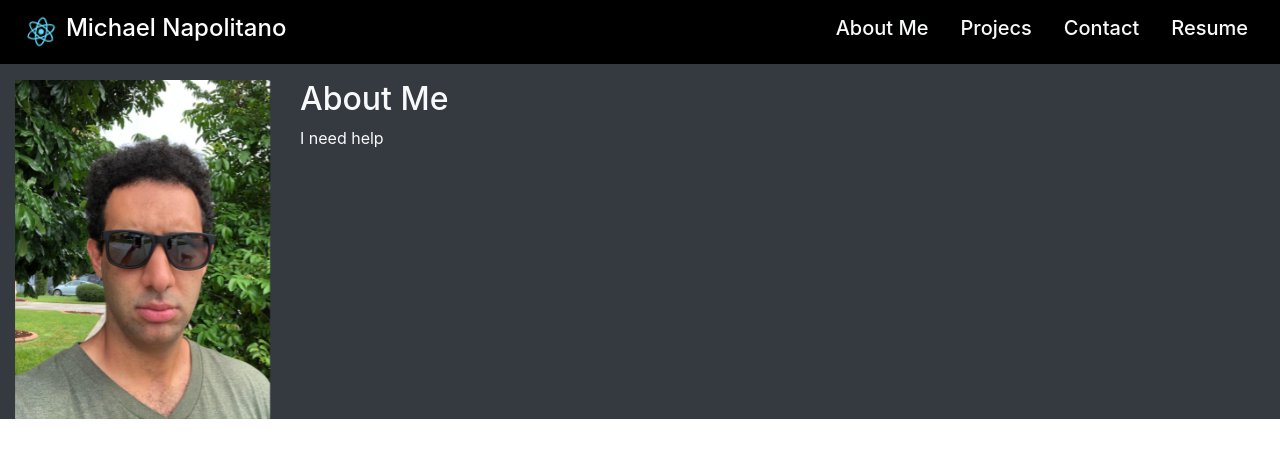
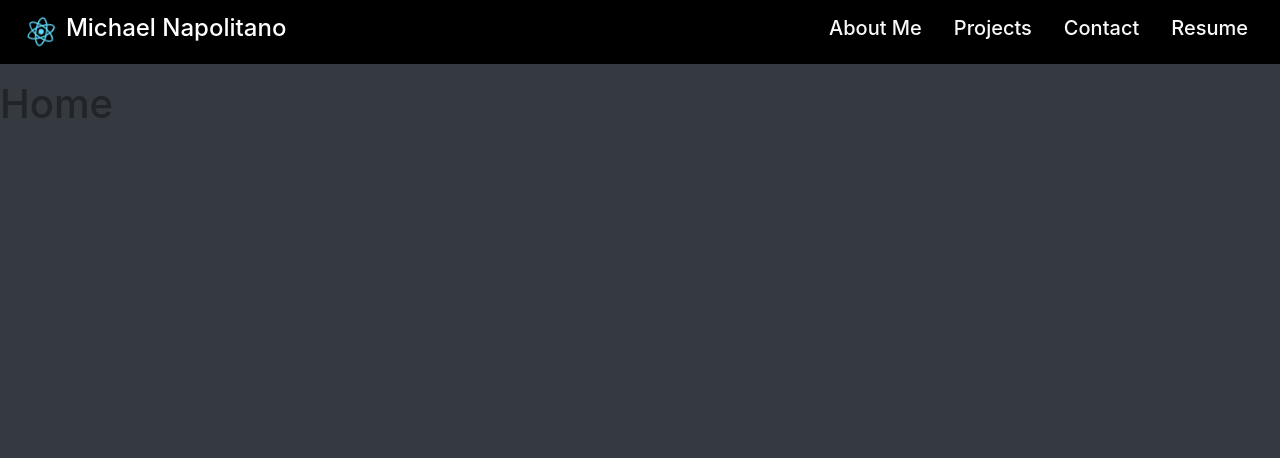
Before and after one commit to Napo-100/react-portfolio, a React (Create React App) app: page / in a window 1280 px wide. Shown: the top 458 px of the page. Built offline with nearby package versions, Linux system fonts and the light colour scheme.

Commit message:
changed file structure and imported react-router-dom

```diff
--- a/package.json
+++ b/package.json
@@ -10,6 +10,7 @@
     "react": "^17.0.1",
     "react-bootstrap": "^1.4.0",
     "react-dom": "^17.0.1",
+    "react-router-dom": "^5.2.0",
     "react-scripts": "4.0.1",
     "web-vitals": "^0.2.4"
   },
--- a/src/App.css
+++ b/src/App.css
@@ -36,3 +36,7 @@
     transform: rotate(360deg);
   }
 }
+
+#wrapper {
+  height: 100vh;
+}
--- a/src/App.js
+++ b/src/App.js
@@ -1,16 +1,35 @@
 import React from "react";
+import { BrowserRouter as Router, Switch, Route, Link } from "react-router-dom";
 import "./App.css";
-import About from "./components/About";
+import About from "./components/pages/About";
 import Jumbo from "./components/Jumbo";
 import Nav from "./components/Nav";
 
 function App() {
   return (
-    <div  className="bg-dark">
-      <Nav />
-     <About />
+    <Router>
+      <div id="wrapper" className="bg-dark">
+        <Nav />
 
-    </div>
+        <Switch>
+          <Route exact path="/aboutme">
+            <About />
+          </Route>
+          <Route exact path="/projects">
+            <h1>Projects</h1>
+          </Route>
+          <Route exact path="/contact">
+            <h1>Contact</h1>
+          </Route>
+          <Route exact path="/resume">
+            <h1>Users</h1>
+          </Route>
+          <Route exact path="/">
+            <h1>Home</h1>
+          </Route>
+        </Switch>
+      </div>
+    </Router>
   );
 }
 
--- a/src/components/Nav/index.js
+++ b/src/components/Nav/index.js
@@ -1,4 +1,5 @@
 import React from "react";
+import { Link } from "react-router-dom";
 import logo from "../../logo.svg";
 import "../../App.css";
 import "../../index.css";
@@ -12,11 +13,11 @@ function Nav() {
         style={{ width: "4%", height: "4%" }}
         alt="logo"
       />
-      <a className="navbar-brand" href="/">
+      <Link className="navbar-brand" to="/">
         <h4>
         Michael Napolitano
           </h4>
-      </a>
+      </Link>
       <button
         className="navbar-toggler"
         type="button"
@@ -31,18 +32,18 @@ function Nav() {
       <div className="collapse navbar-collapse" id="navbarNavAltMarkup">
         <div className="navbar-nav"></div>
       </div>
-      <a className="nav-link text-light" href="">
+      <Link className="nav-link text-light" to="/aboutme">
         <h5>About Me</h5>
-      </a>
-      <a className="nav-link text-light" href="">
-      <h5>Projecs</h5>
-      </a>
-      <a className="nav-link text-light" href="">
+      </Link>
+      <Link className="nav-link text-light" to="/projects">
+      <h5>Projects</h5>
+      </Link>
+      <Link className="nav-link text-light" to="/contact">
       <h5>Contact</h5>
-      </a>
-      <a class="nav-link text-light" href="">
+      </Link>
+      <Link class="nav-link text-light" to="/resume">
       <h5>Resume</h5>
-      </a>
+      </Link>
     </nav>
   );
 }
```
Also changed, not shown: src/components/pages/About.js (renamed from src/components/About/index.js), src/components/pages/Contact.js (added), src/components/pages/Projects.js (added), 1 other file (tests, documents, lock files or other folders).
